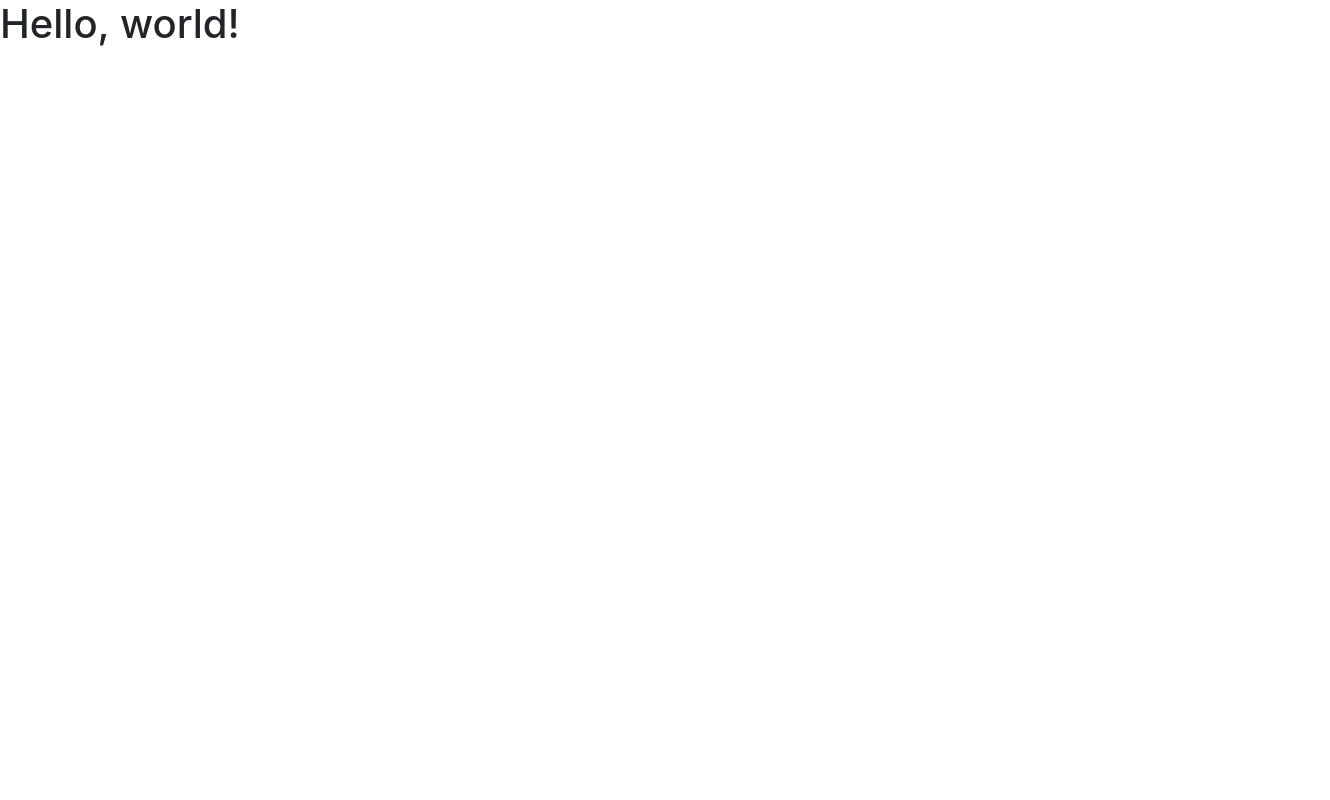
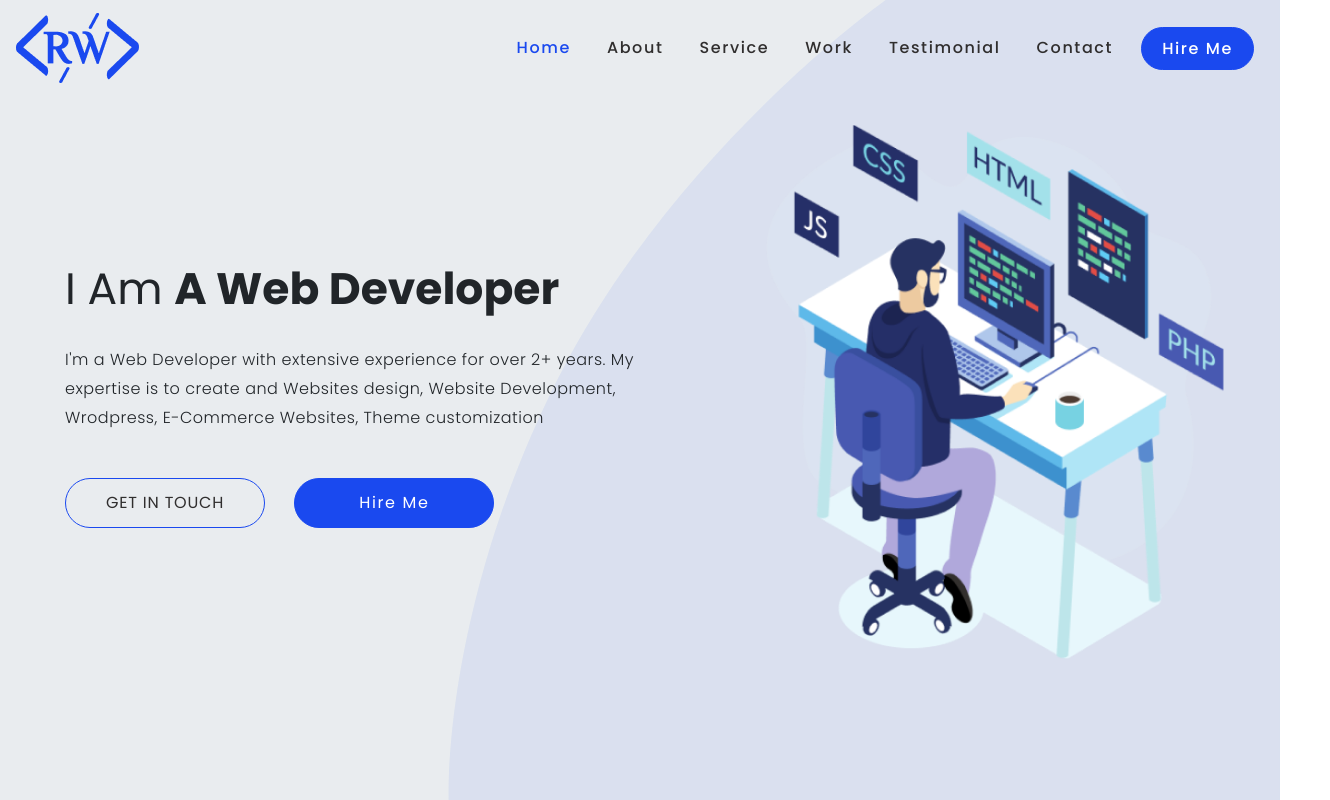
Before and after one commit to dev-rittick/portfolio, a plain HTML site: page index.html in a window 1280 px wide. Shown: the whole page, 1330 px wide, since content can reach past the window. Drawn offline with nearby package versions, Linux system fonts and the light colour scheme.

Commit message:
hero section

```diff
--- a/css/style.css
+++ b/css/style.css
@@ -65,3 +65,91 @@ a:hover {
 	-o-transition: all 0.3s ease-in-out 0.1s;
 	transition: all 0.3s ease-in-out 0.1s;
 }
+.container-fluid{
+	margin: 0 50px;
+}
+.navbar-light{
+	z-index: 9999;
+}
+.navbar-light .navbar-nav .nav-item.active .nav-link {
+    color: #1A49EF !important;
+}
+.navbar-light .navbar-nav .nav-link:focus, .navbar-light .navbar-nav .nav-link:hover {
+      color: #1A49EF !important;
+}
+.navbar .navbar-nav .nav-item .nav-link{
+	  font-family: 'Poppins', sans-serif;
+		font-weight: 500;
+		font-size: 16px;
+		line-height: 33px;
+		letter-spacing: 0.1em;
+		color: #302E2E ;
+}
+.navbar .navbar-nav .nav-item {
+	margin: 0 10px;
+}
+.navbar .navbar-nav .nav-item .btn-primary{
+		padding: 4px 20px !important;
+		margin: 4px 0;
+		color: #fff !important;
+}
+.navbar .navbar-nav .nav-item .btn-primary:hover{
+	color: #302E2E !important;
+}
+.btn{
+	font-size: 16px;
+	letter-spacing: 0.1em;
+	padding: 12px 40px !important;
+	border: 1px solid #1A49EF;
+	border-radius: 25px;
+}
+.btn-primary {
+    background: #1A49EF;
+    color: #fff !important;
+}
+.btn-primary:hover{
+	background: #fff;
+	color: #1A49EF !important;
+}
+.btn-secendary{
+	letter-spacing: 0.05em;
+	color: #302E2E;
+}
+.btn-secendary:hover{
+	color: #fff;
+	background: #1A49EF;
+}
+.jumbotron .btn-secendary{
+	margin-right: 25px;
+}
+.jumbotron .btn {
+	min-width: 200px;
+}
+.jumbotron{
+	position: absolute;
+	top: 0;
+	left: 0;
+	right: 0;
+	background-image: url(../img/herobg.svg);
+	background-repeat: no-repeat;
+	background-position: right;
+	background-size: 65%;
+	height: 100vh;
+}
+.jumbotron h1{
+	font-size: 44px;
+	padding-bottom: 25px;
+}
+.jumbotron p.lead {
+    padding-bottom: 45px;
+    line-height: 181%;
+    letter-spacing: 0.5px;
+}
+.lead {
+    font-size: 16px !important;
+    font-weight: 300;
+}
+.jumbotron .hero img{
+	max-width: 75%;
+	margin: 10%;
+}
--- a/index.html
+++ b/index.html
@@ -7,11 +7,64 @@
 <link href="https://fonts.googleapis.com/css?family=Poppins:300,400,500,600,700&display=swap" rel="stylesheet">
     <!-- Bootstrap CSS -->
     <link rel="stylesheet" href="https://maxcdn.bootstrapcdn.com/bootstrap/4.0.0/css/bootstrap.min.css" integrity="sha384-Gn5384xqQ1aoWXA+058RXPxPg6fy4IWvTNh0E263XmFcJlSAwiGgFAW/dAiS6JXm" crossorigin="anonymous">
-
+<link rel="stylesheet" href="css/style.css">
     <title>Hello, world!</title>
   </head>
   <body>
-    <h1>Hello, world!</h1>
+    <header>
+      <nav class="navbar navbar-expand-sm navbar-light">
+        <a class="navbar-brand" href="#"><img src="img/logo.png" alt="logo"></a>
+        <button class="navbar-toggler" type="button" data-toggle="collapse" data-target="#navbarSupportedContent" aria-controls="navbarSupportedContent" aria-expanded="false" aria-label="Toggle navigation">
+          <span class="navbar-toggler-icon"></span>
+        </button>
+
+        <div class="collapse navbar-collapse" id="navbarSupportedContent">
+          <ul class="navbar-nav ml-auto">
+            <li class="nav-item active">
+              <a class="nav-link" href="#">Home</a>
+            </li>
+            <li class="nav-item">
+              <a class="nav-link" href="#">About</a>
+            </li>
+            <li class="nav-item">
+              <a class="nav-link" href="#">Service</a>
+            </li>
+            <li class="nav-item">
+              <a class="nav-link" href="#">Work</a>
+            </li>
+            <li class="nav-item">
+              <a class="nav-link" href="#">Testimonial</a>
+            </li>
+            <li class="nav-item">
+              <a class="nav-link" href="#">Contact</a>
+            </li>
+            <li class="nav-item">
+              <a class="nav-link btn btn-primary" href="#">Hire Me</a>
+            </li>
+          </ul>
+        </div>
+      </nav>
+    </header>
+    <div class="jumbotron jumbotron-fluid">
+      <div class="container-fluid">
+      <div class="row d-flex">
+        <div class="col-sm-12 col-md-6 col-lg-6 align-self-center">
+          <h1 class="">I Am <strong>A Web Developer</strong></h1>
+          <p class="lead">I'm a Web Developer with extensive experience for over 2+ years. My expertise is to create and Websites design, Website Development, Wrodpress, E-Commerce Websites, Theme customization </p>
+            <a class="btn btn-secendary" href="#">GET IN TOUCH</a>
+              <a class="btn btn-primary" href="#">Hire Me</a>
+        </div>
+        <div class="col-sm-12 col-md-6 col-lg-6 hero d-flex">
+<img src="img/hero.png" alt="developer">
+        </div>
+      </div>
+      </div>
+    </div>
+    <section>
+      <div class="container-fluid">
+
+      </div>
+    </section>
 
     <!-- Optional JavaScript -->
     <!-- jQuery first, then Popper.js, then Bootstrap JS -->
```
Also changed, not shown: img/hero.png (added), img/herobg.svg (added), img/logo.png (added).
